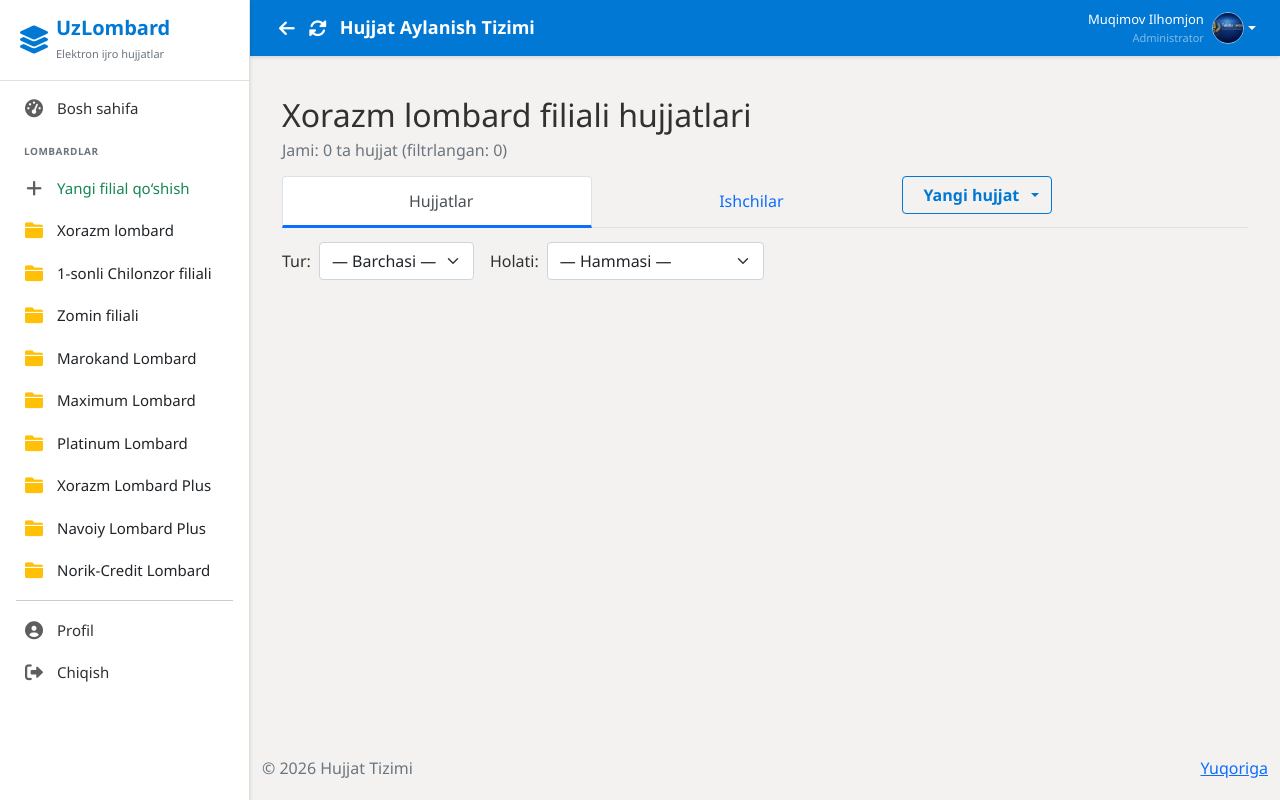
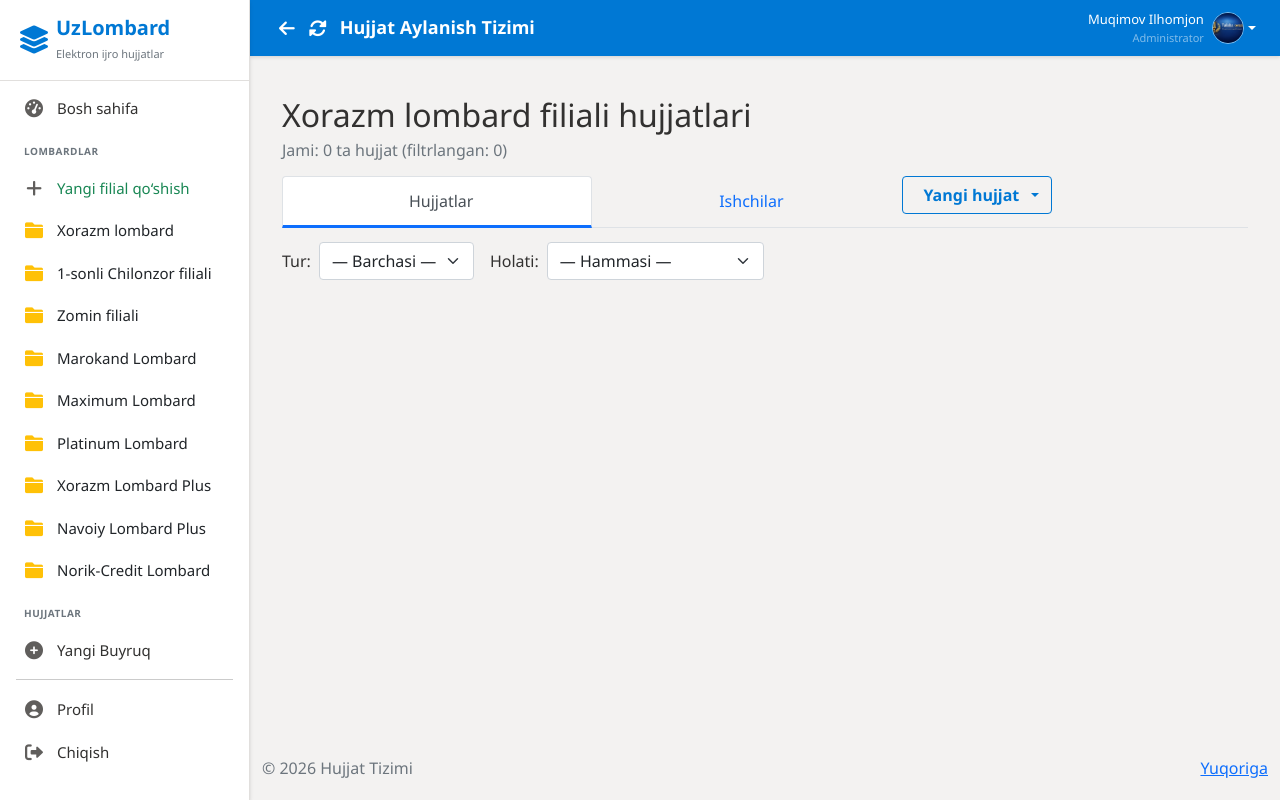
Before and after one commit to Ilhomjon2002/Lombard_hujjatlari, a Django app: page /documents/branch/4/ in a window 1280 px wide. Run offline with Django 5.2, Linux system fonts and the light colour scheme; a user stored in the database is signed in; data comes from the database, SQL or seed files in the repository.

Commit message:
Revert "Update sidebar: remove 'Yangi Buyruq' link and comment out Hujjatlar section"
This reverts commit 5c6cad065b66ea79cade9b67eeca5f53ea3fcd08.

```diff
--- a/templates/layouts/sidebar.html
+++ b/templates/layouts/sidebar.html
@@ -31,10 +31,15 @@
         </a>
         {% endfor %}
 
-        <!-- <div class="mt-4 mb-2 px-4 text-uppercase fw-bold text-secondary"
+        <div class="mt-4 mb-2 px-4 text-uppercase fw-bold text-secondary"
             style="font-size: 10px; letter-spacing: 0.5px;">
             Hujjatlar
-        </div> -->
+        </div>
+
+        <a href="{% url 'create_order' %}">
+            <i class="fas fa-plus-circle"></i>
+            Yangi Buyruq
+        </a>
         {% else %}
         <a href="{% url 'dashboard' %}"
             class="{% if request.resolver_match.url_name == 'dashboard' %}active{% endif %}">
```
